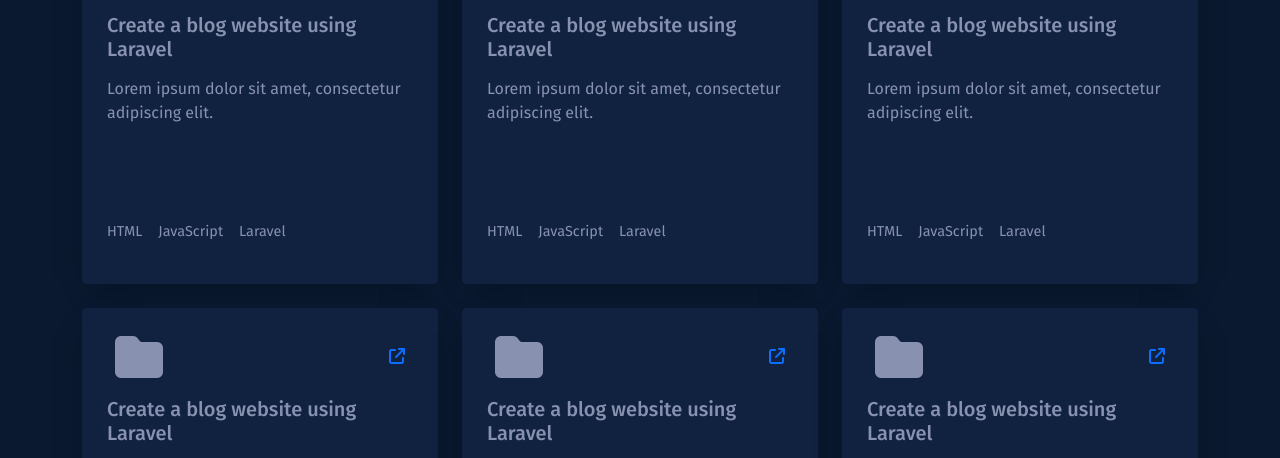
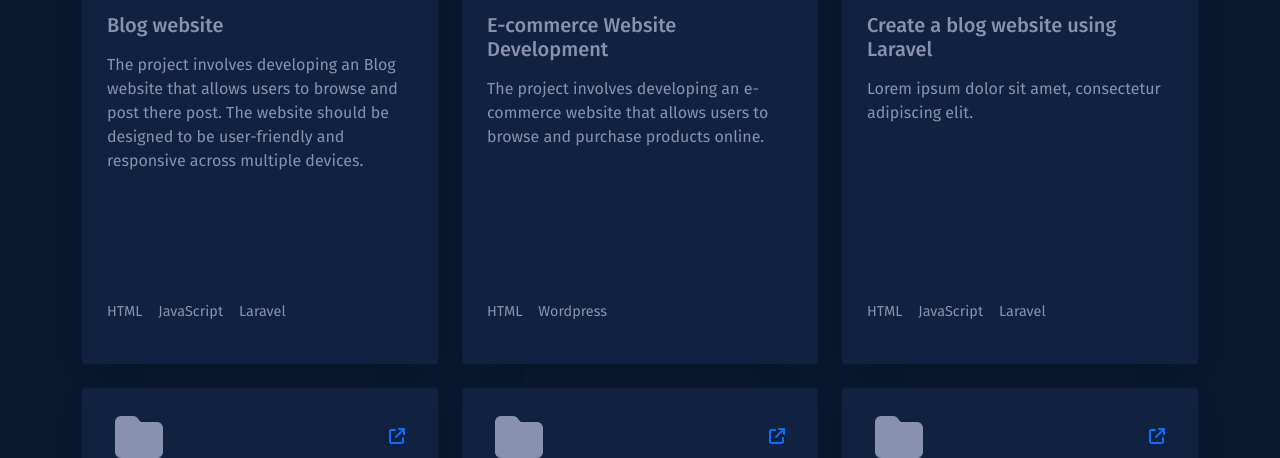
Before and after one commit to masud5009/port-folio, a plain HTML site: page project.html in a window 1280 px wide. Shown: the part 276-734 px from the top of the page. Drawn offline with nearby package versions, Linux system fonts and the light colour scheme.

Commit message:
added new

```diff
--- a/css/style.css
+++ b/css/style.css
@@ -217,7 +217,7 @@ body {
     border: 1px solid #112240;
     cursor: pointer;
     padding: 1.5rem .5rem;
-    min-height: 45vh;
+    height: 55vh;
     transition: ease .50s;
 }
 .card:hover{
--- a/project.html
+++ b/project.html
@@ -76,12 +76,18 @@
                         <div class="container">
                             <div class="d-flex justify-content-between align-items-center">
                                 <i class="fas fa-folder-blank folder"></i>
-                                <a href="" target="_blank"><i class="fas fa-external-link"></i></a>
+
+                                <a href="https://github.com/masud5009/laravel-blog-website" target="_blank">
+
+                                    <i class="fas fa-external-link"></i></a>
                             </div>
                         </div>
                         <div class="card-body">
-                            <h5 class="card-title">Create a blog website using Laravel</h5>
-                            <p class="card-text">Lorem ipsum dolor sit amet, consectetur adipiscing elit.</p>
+                            <h5 class="card-title">Blog website</h5>
+
+                            <p class="card-text">The project involves developing an Blog website that allows users
+                                to browse and post there post. The website should be designed to be
+                                user-friendly and responsive across multiple devices.</p>
 
                         </div>
                         <footer>
@@ -98,19 +104,19 @@
                         <div class="container">
                             <div class="d-flex justify-content-between align-items-center">
                                 <i class="fas fa-folder-blank folder"></i>
-                                <a href="" target="_blank"><i class="fas fa-external-link"></i></a>
+                                <a href="http://fmr.epizy.com/" target="_blank"><i class="fas fa-external-link"></i></a>
                             </div>
                         </div>
                         <div class="card-body">
-                            <h5 class="card-title">Create a blog website using Laravel</h5>
-                            <p class="card-text">Lorem ipsum dolor sit amet, consectetur adipiscing elit.</p>
+                            <h5 class="card-title">E-commerce Website Development</h5>
+                            <p class="card-text">The project involves developing an e-commerce website that allows users
+                                to browse and purchase products online.</p>
 
                         </div>
                         <footer>
                             <ul class=" d-flex lagnuage">
                                 <li>HTML</li>
-                                <li>JavaScript</li>
-                                <li>Laravel</li>
+                                <li>Wordpress</li>
                             </ul>
                         </footer>
                     </div>
```
Also changed, not shown: contact.html (+2 -2 lines), index.html (+3 -3 lines).
